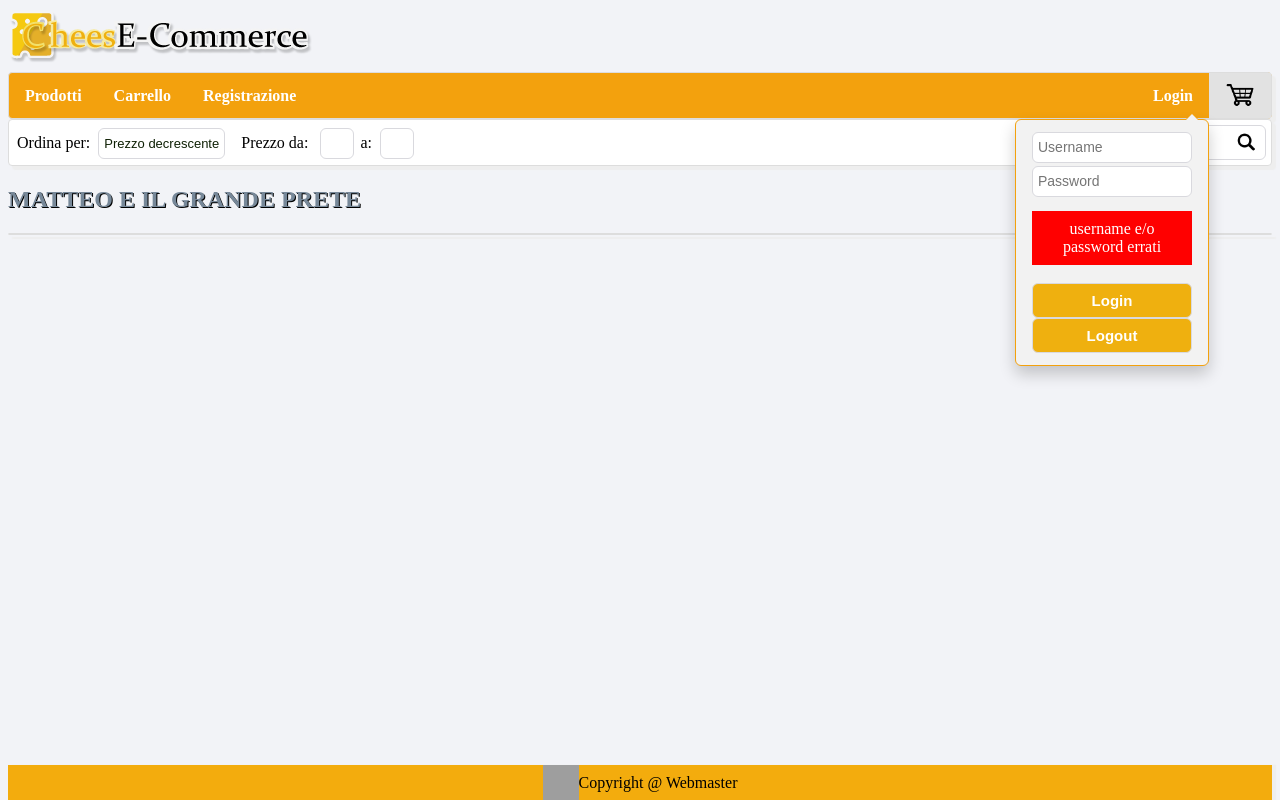
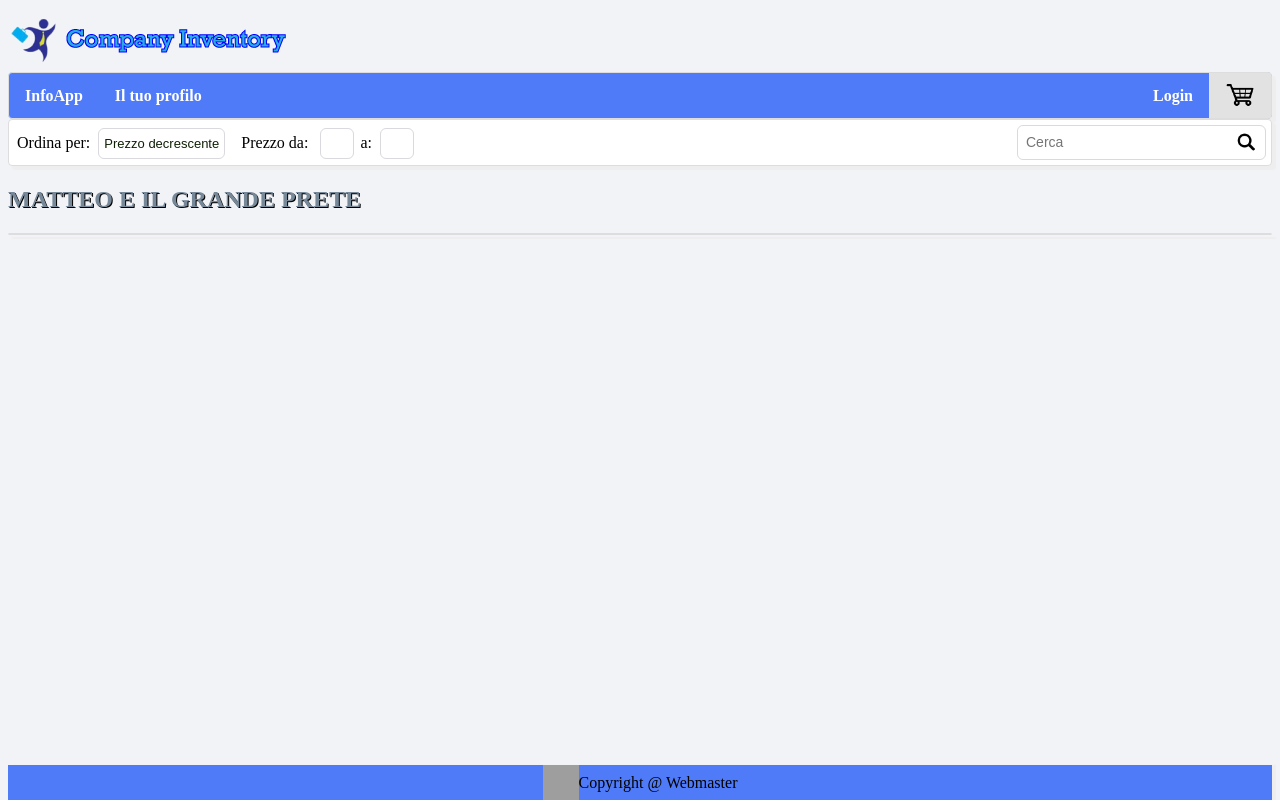
Before and after one commit to FabricioMadaio/ProgettoApp, a PHP site: page / in a window 1280 px wide. Run offline with PHP 8.4, Linux system fonts and the light colour scheme; grey boxes are pictures that could not be loaded.

Commit message:
Modifiche colore e logo della schermata index

```diff
--- a/css/singup.css
+++ b/css/singup.css
@@ -72,11 +72,11 @@
 
 .submit:hover {
 	transition: all 0.2s ease-in-out;
-	background-color:#EF8315;
+	background-color:#2556E4;
 }
 
 .submit:active {
-	background-color:#EF590F;
+	background-color:#2556E4;
 }
 
 .submit:focus {
@@ -90,7 +90,7 @@
     line-height: 17px;
     -webkit-appearance: none;
     border-radius: 6px;
-    background: #EFB00F;
+    background: #628AFF;
     border: 1px solid #d9d9de;
     color: #FFFFFF;
     margin: 0;
--- a/css/style.css
+++ b/css/style.css
@@ -160,7 +160,7 @@
 	list-style-type: none;
 	margin: 0;
 	padding: 0;
-	background-color: #F3A10D;
+	background-color: #507BF8;
 	border-radius: 4px;
 	box-shadow: 4px 4px 1px #EEE;
 	border: 1px solid #DDD;
@@ -287,7 +287,7 @@
 	margin-left: 8px;
     margin-right: 8px;
 	text-align:center;
-	background-color: #F3AC0D;
+	background-color: #507BF8;
 	box-shadow: 4px 0px 1px #EEE;
 }
 
@@ -317,7 +317,7 @@
 
 .login-content {
 	right:0;
-	border: 1px solid #F3A10D;
+	border: 1px solid #25A7E4;
 	transition: all 0.2s ease-in;
 	border-radius: 6px;
     display: none;
@@ -334,7 +334,7 @@
     display: inline-block;
     border-left: 7px solid transparent;
     border-right: 7px solid transparent;
-    border-bottom: 7px solid #F3A10D;
+    border-bottom: 7px solid #25A7E4;
     position: absolute;
     top: -7px;
     right: 9px;
@@ -345,7 +345,7 @@
     display: inline-block;
     border-left: 6px solid transparent;
     border-right: 6px solid transparent;
-    border-bottom: 6px solid #F2F2F2;
+    border-bottom: 6px solid #25A7E4;
     position: absolute;
     top: -6px;
     right: 10px;
@@ -356,7 +356,7 @@
 	margin: 6px 9px 9px 9px;
     padding: 4px 6px 8px 6px;
     border-radius: 3px;
-    background: #F3C10D;
+    background: #628AFF;
     font-size: 1.2em;
     border: 0;
     position: relative;
@@ -386,7 +386,7 @@
 	display:none;
 	position: absolute;
 	border-radius: 6px;
-    background-color: #F3B70D;
+    background-color: #628AFF;
     min-width: 180px;
     box-shadow: 0px 8px 16px 0px rgba(0,0,0,0.2);
     padding: 0px;
--- a/index.html
+++ b/index.html
@@ -12,7 +12,7 @@
 			</script>
 			<![endif]-->
 
-			<title>Sito E-Commerce	</title>
+			<title>Company inventory</title>
 			<link rel="stylesheet" type="text/css" href="css/style.css">
 			<link rel="stylesheet" type="text/css" href="css/singup.css">
 
@@ -20,10 +20,10 @@
 			<script src="javascript/showcase.js"></script>
 			<script src="javascript/navBar.js"></script>
 			<script>
-				window.onload = function(e){
+				/*window.onload = function(e){
 					startNavBar();
 					startShowcase();
-				}
+				}*/
 			</script>
 	</head>
 
@@ -31,7 +31,8 @@
 
 			<header>
 				<a href="javascript:toHome()">
-					<img src="img/logo.png" class="logo" alt="CheesE-Commerce" />
+					<img src="img/logoFinal.png" class="logo" alt="Company Inventory" />
+					<!--Font logo rockwell-->
 				</a>
 			</header>
 
@@ -49,13 +50,10 @@
 							<div class="menu-content" onclick="blockReset();">
 							<ul>
 								<li>
-									<a  href="javascript:toHome()"> Prodotti </a>
+									<a  href="javascript:toHome()"> InfoApp </a>
 								</li>
 								<li>
-									<a href = "UserCart"> Carrello </a>
-								</li>
-								<li>
-									<a href="UserSignupForm"> Registrazione </a>
+									<a href="UserSignupForm"> Il tuo profilo </a>
 								</li>
 							</ul>
 						  </div>
@@ -63,13 +61,10 @@
 					</li>
 
 					<li class = "fullmenu">
-						<a href="javascript:toHome()"> Prodotti </a>
+						<a href="javascript:toHome()"> InfoApp </a>
 					</li>
 					<li class = "fullmenu">
-						<a href = "UserCart"> Carrello </a>
-					</li>
-					<li class = "fullmenu">
-						<a href="UserSignupForm"> Registrazione </a>
+						<a href="UserSignupForm"> Il tuo profilo </a>
 					</li>
 
 					<li style="float:right;overflow:hidden">
@@ -173,7 +168,7 @@
 				<div class="background">
 					<div class="wrapper">
 
-						<img src="svg/logo.svg" alt="logo"/>
+						<img src="img/logoFooter.svg" alt="logo"/>
 						<label>
 							Copyright @ Webmaster
 						</label>
```
Also changed, not shown: img/LogoAppone.png (added), img/LogoFinal.png (added), img/logoFooter.svg (added).
